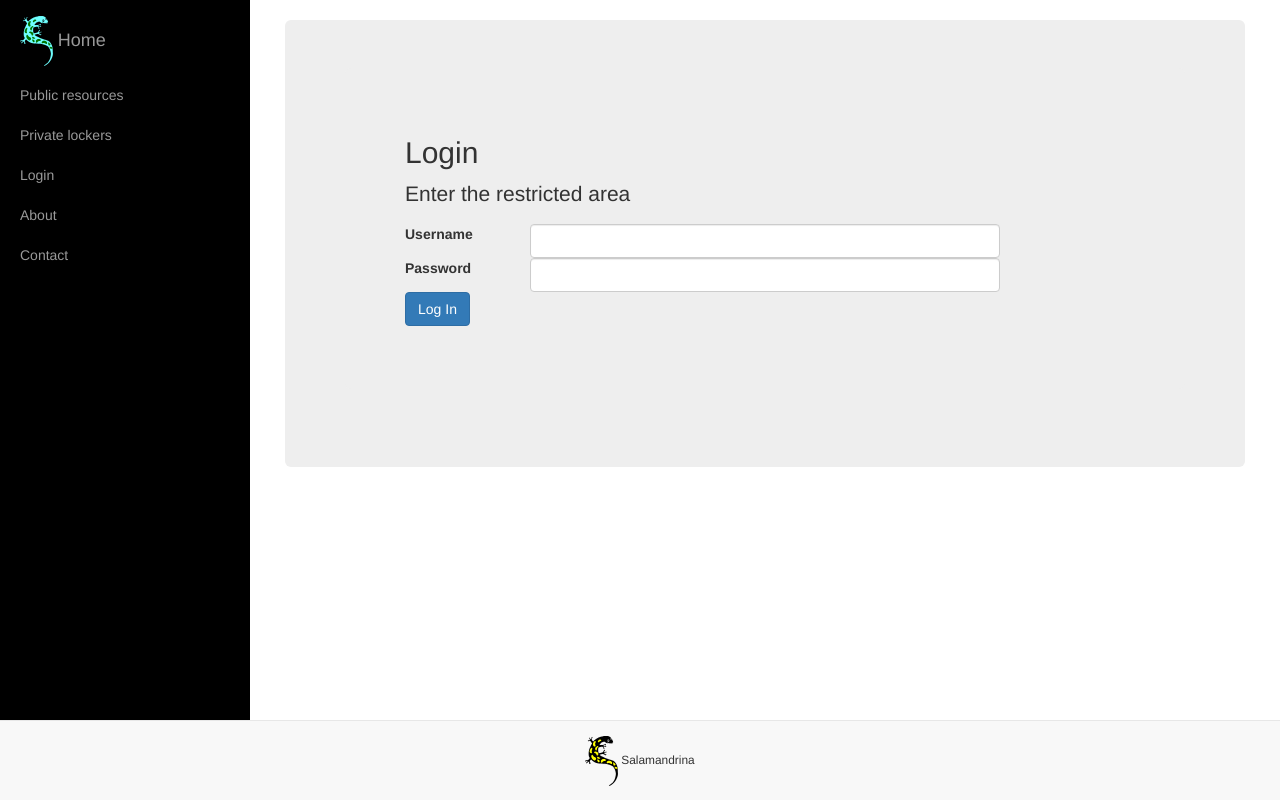
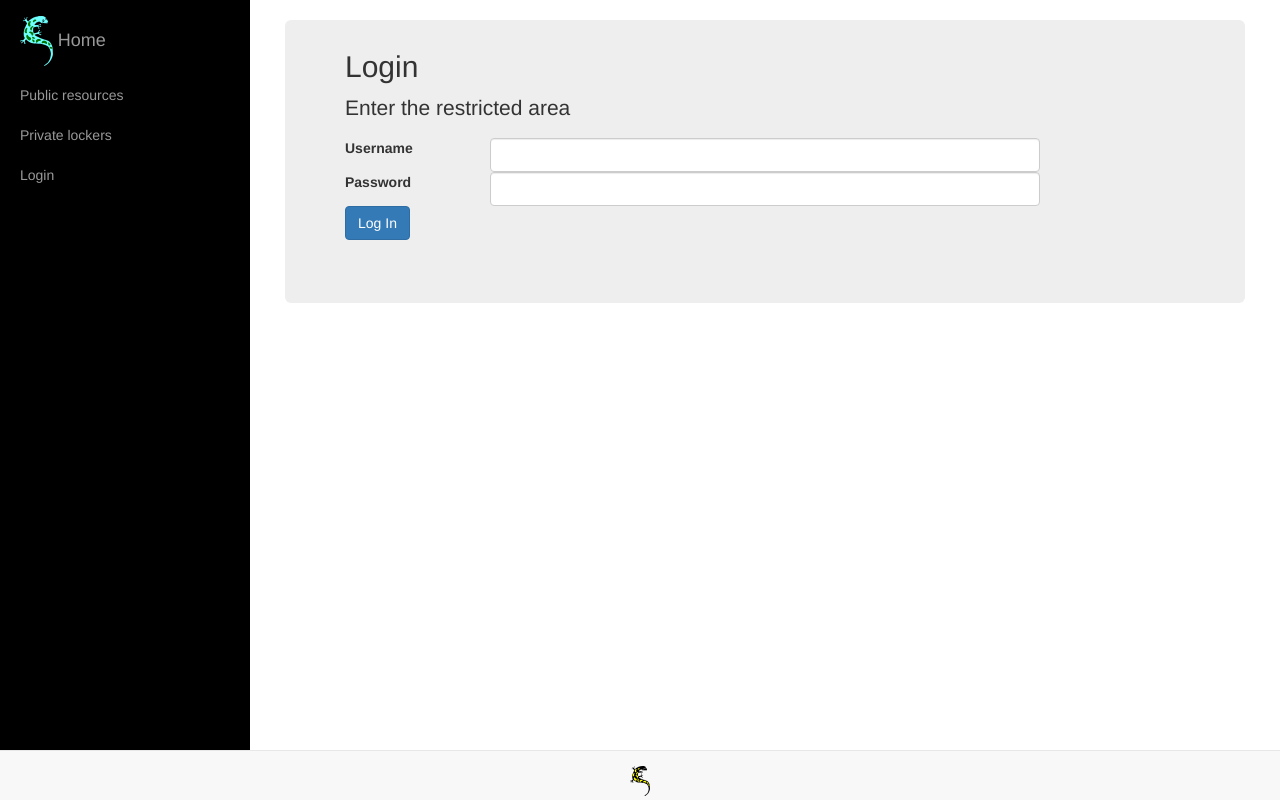
Before and after one commit to hemidactylus/salaweb, a Flask app: page /login in a window 1280 px wide. Run offline with Flask 2, Linux system fonts and the light colour scheme; some libraries are stand-ins or nearby versions.

Commit message:
A better, less intrusive presence of the login possibility

```diff
--- a/app/templates/base.html
+++ b/app/templates/base.html
@@ -51,7 +51,6 @@
             {% endif %}
         >
             {% block sidebar %}
-                <!-- Sidebar -->
                 <div id="sidebar-wrapper">
                     <ul class="sidebar-nav">
                         <li class="sidebar-brand" style="margin-top: 10px;">
@@ -76,40 +75,27 @@
                         </li>
                         {% if user.is_authenticated %}
                             <li>
-                                <a href="{{ url_for('ep_login') }}">(logout as {{ user.username }})</a>
+                                <a href="{{ url_for('ep_logout') }}">logout (as {{ user.username }})</a>
                             </li>
                         {% else %}
                             <li>
                                 <a href="{{ url_for('ep_login') }}">Login</a>
                             </li>
                         {% endif %}
-                        <li>
-                            <a href="#">About</a>
-                        </li>
-                        <li>
-                            <a href="#">Contact</a>
-                        </li>
                     </ul>
                 </div>
-                <!-- /#sidebar-wrapper -->
             {% endblock %}
 
             <div id="page-content-wrapper">
                 <div class="container-fluid">
-                    <div class="jumbotron">
-                        {% if user.is_authenticated %}
-                            <div class="row">
-                                User {{ user.username }}
-                                <span style="font-size: 80%;">
-                                    <a href="{{ url_for('ep_logout') }}">(logout)</a>
-                                </span>
-                            </div>
-                        {% endif %}
-                        {% for message in get_flashed_messages() %}
-                            <div style="color: blue;">
-                                {{ message }}
-                            </div>
-                        {% endfor %}
+                    {% for message in get_flashed_messages() %}
+                     <div class="jumbotron" style="padding-top: 10px; padding-bottom: 10px;">
+                        <div class="row" style="color: blue;">
+                            {{ message }}
+                        </div>
+                    </div>
+                    {% endfor %}
+                    <div class="jumbotron" style="padding-top: 10px;">
                         {% block content %}
                         {% endblock %}
                     </div>
@@ -123,24 +109,29 @@
         <!-- Bootstrap Core JavaScript -->
         <script src="/static/salaWeb/js/bootstrap.min.js"></script>
 
+        {% block footer %}
+            <nav class="navbar navbar-default navbar-fixed-bottom footer-colors" style="height: 50px;">
+              <div class="container" align="center" style="margin-top: 15px;">
+                  <small>
+                    <a href="#menu-toggle" id="menu-toggle-footer">
+                        <img src="/static/salaWeb/images/salamandrina.svg" alt="Logo" height=30px>
+                    </a>
+                  </small>
+              </div>
+            </nav>
+        {% endblock %}
+
         <!-- Menu Toggle Script -->
         <script>
         $("#menu-toggle").click(function(e) {
             e.preventDefault();
             $("#wrapper").toggleClass("toggled");
         });
+        $("#menu-toggle-footer").click(function(e) {
+            e.preventDefault();
+            $("#wrapper").toggleClass("toggled");
+        });
         </script>
 
-        {% block footer %}
-        <nav class="navbar navbar-default navbar-fixed-bottom footer-colors" style="height: 80px;">
-          <div class="container" align="center" style="margin-top: 15px;">
-              <small>
-                <img src="/static/salaWeb/images/salamandrina.svg" alt="Logo" height=50px>
-                Salamandrina
-              </small>
-          </div>
-        </nav>
-
-        {% endblock %}
     </body>
 </html>
--- a/app/templates/itemlist.html
+++ b/app/templates/itemlist.html
@@ -1,7 +1,6 @@
 {% extends "base.html" %}
 
 {% block content %}
-    <div class="jumbotron">
     <h2>
         {{ contents.title }}
     </h2>
@@ -34,5 +33,4 @@
             </div>
         </div>
     {% endfor %}
-    </div>
 {% endblock %}
--- a/app/templates/login.html
+++ b/app/templates/login.html
@@ -1,7 +1,6 @@
 {% extends "base.html" %}
 
 {% block content %}
-    <div class="jumbotron">
     <h2>
         {{ contents.title }}
     </h2>
@@ -46,5 +45,4 @@
           </div>
         </form>
     </div>
-    </div>
 {% endblock %}
--- a/app/templates/paroliere.html
+++ b/app/templates/paroliere.html
@@ -5,7 +5,6 @@
 {% endblock %}
 
 {% block content %}
-    <div class="jumbotron">
     <h2>
         {{ contents.title }}
     </h2>
@@ -40,7 +39,6 @@
     <p>
         <a href="{{ url_for('ep_paroliere') }}">Lancia i dadi</a>
     </p>
-    </div>
     <script>
         function pad(num, size) {
             var s = num+"";
--- a/app/utilityEndpoints.py
+++ b/app/utilityEndpoints.py
@@ -37,7 +37,7 @@ def ep_paroliere():
         title='Paroliere',
         caption='Play with this!',
         letpack=letpack,
-        hidemenu=False,
+        hidemenu=True,
         menuItems=menuItems,
         user=user,
         contents={
```
Lines whose indentation alone changed are shown as unchanged.
